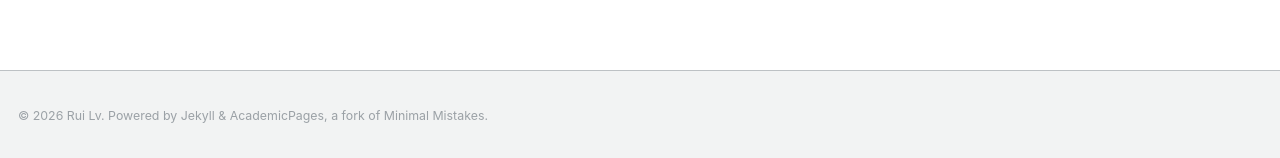
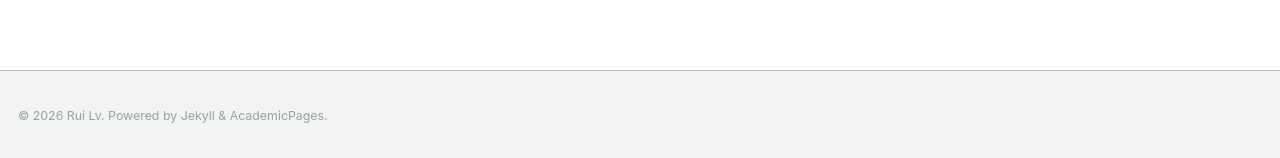
Before and after one commit to karin0018/karin0018.github.io, a Jekyll site: the page built from index.html, in a window 1280 px wide and 900 px high, scrolled down 1449 px. Shown: the part 739-897 px from the top of the window. Built offline with Jekyll 4.4.1, drawn with Linux system fonts in a browser that asks for light colours; some web fonts are replaced.

Commit message:
Remove remaining Minimal Mistakes footer attribution

```diff
--- a/_includes/footer.html
+++ b/_includes/footer.html
@@ -1,3 +1,3 @@
 {% include base_path %}
 
-<div class="page__footer-copyright">&copy; {{ site.time | date: '%Y' }} {{ site.name | default: site.title }}. {{ site.data.ui-text[site.locale].powered_by | default: "Powered by" }} <a href="http://jekyllrb.com" rel="nofollow">Jekyll</a> &amp; <a href="https://github.com/academicpages/academicpages.github.io">AcademicPages</a>, a fork of <a href="https://mademistakes.com/work/minimal-mistakes-jekyll-theme/" rel="nofollow">Minimal Mistakes</a>.</div>
+<div class="page__footer-copyright">&copy; {{ site.time | date: '%Y' }} {{ site.name | default: site.title }}. {{ site.data.ui-text[site.locale].powered_by | default: "Powered by" }} <a href="http://jekyllrb.com" rel="nofollow">Jekyll</a> &amp; <a href="https://github.com/academicpages/academicpages.github.io">AcademicPages</a>.</div>
```
